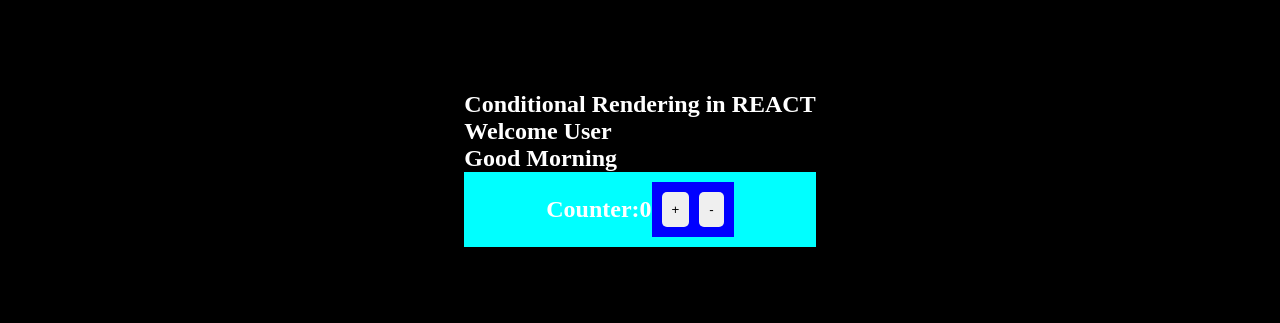
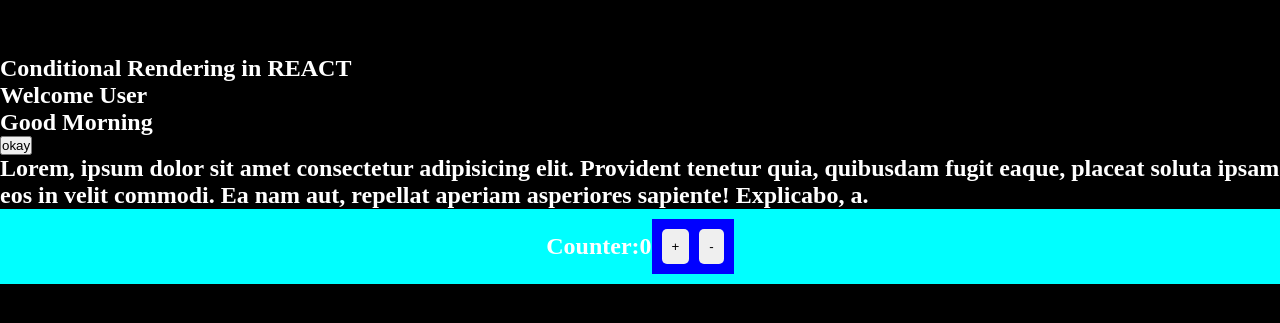
Before and after one commit to Sushey01/50-Hour-React-Challenge, a React (Vite) app: page / in a window 1280 px wide. Shown: the part 231-554 px from the top of the page. Built offline with nearby package versions, Linux system fonts and the light colour scheme.

Commit message:
Day5REvisionEVENTHANDLER

```diff
--- a/src/App.jsx
+++ b/src/App.jsx
@@ -7,6 +7,7 @@
 import ProfileCard from "./components/Day5_InLineStyles__ICONS/ProfileCard";
 import StyleCard from "./components/Day5_InLineStyles__ICONS/StyleCard";
 import Styles from "./components/Day5_InLineStyles__ICONS/Styles";
+import ContentCopy from "./components/Day5EventsHandling/ContentCopy";
 import Events from "./components/Day5EventsHandling/Events";
 import Expressions from "./components/Expressions";
 import Footer from "./components/Footer"
@@ -85,6 +86,7 @@
       <StyleCard/>
       <ProfileCard/>
       <Events/> */}
+      <ContentCopy/>
       <Counter/>
      </div>
 
--- /dev/null
+++ b/src/components/Day5EventsHandling/ContentCopy.jsx
@@ -0,0 +1,15 @@
+import React from 'react'
+
+const ContentCopy = () => {
+    const handleCopy = ()=>{
+        console.log("Dont copy my content")
+    }
+  return (
+    <div>
+        <button onClick={handleCopy}>okay</button>
+      <h1 onClick={handleCopy}>Lorem, ipsum dolor sit amet consectetur adipisicing elit. Provident tenetur quia, quibusdam fugit eaque, placeat soluta ipsam eos in velit commodi. Ea nam aut, repellat aperiam asperiores sapiente! Explicabo, a.</h1>
+    </div>
+  )
+}
+
+export default ContentCopy
--- a/src/components/Day5EventsHandling/Events.jsx
+++ b/src/components/Day5EventsHandling/Events.jsx
@@ -1,9 +1,11 @@
 import React from 'react'
 
 const Events = () => {
+   const handleClick = ()=>console.log(Math.round(Math.random))
+
   return (
     <div>
-      <button onClick={()=>console.log("You Clicked Me!")}>Button</button>
+      <button onClick={handleClick}>Button</button>
     </div>
   )
 }
```
